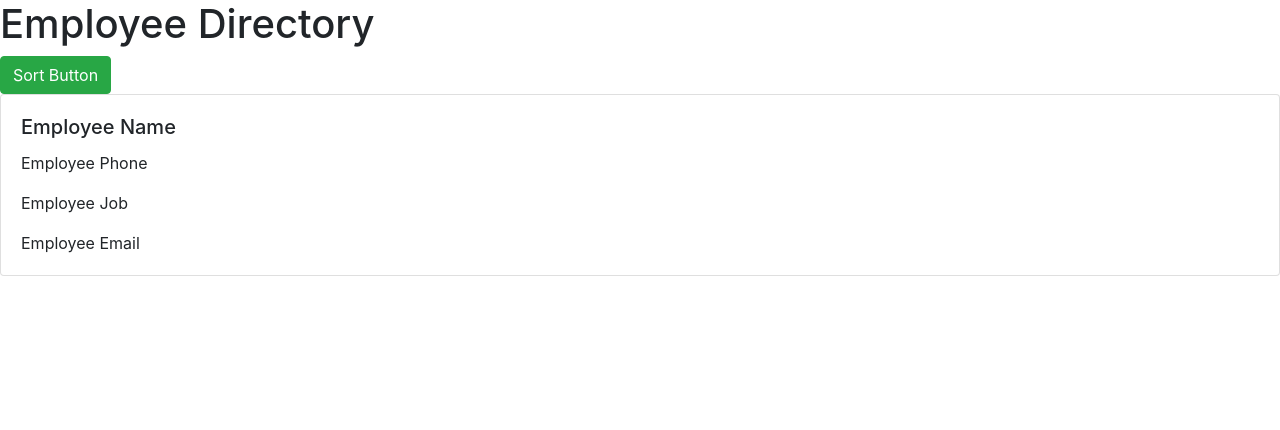
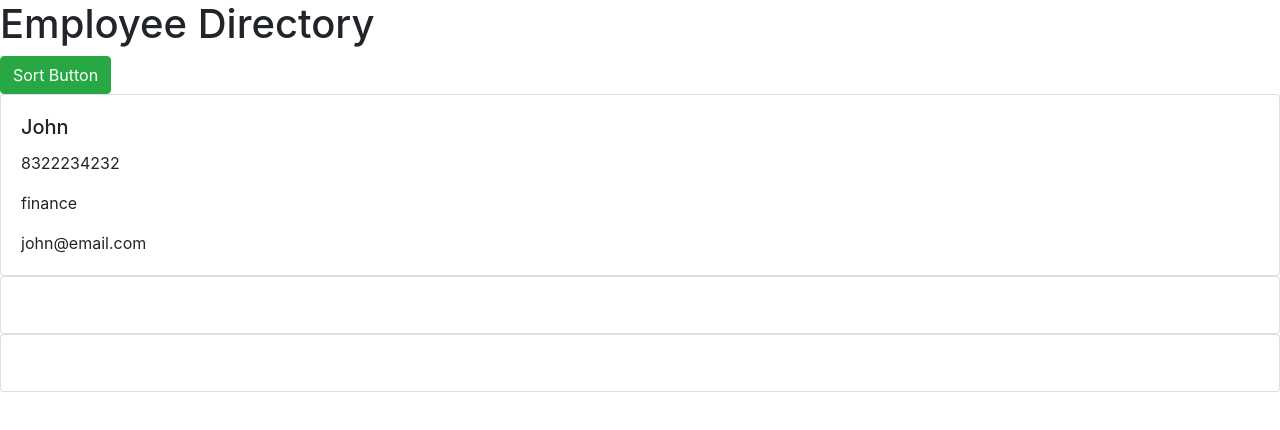
Before and after one commit to tlam1288/Employee-Directory, a React (Create React App) app: page / in a window 1280 px wide. Shown: the top 430 px of the page. Built offline with nearby package versions, Linux system fonts and the light colour scheme.

Commit message:
made Header and Employee components

```diff
--- /dev/null
+++ b/src/components/Employee.js
@@ -0,0 +1,16 @@
+import React from "react";
+
+function Employee(props) {
+  return (
+    <div class="card">
+      <div class="card-body">
+        <h5 class="card-title">{props.name}</h5>
+        <p class="card-text">{props.phone}</p>
+        <p class="card-text">{props.job}</p>
+        <p class="card-text">{props.email}</p>
+      </div>
+    </div>
+  );
+}
+
+export default Employee;
--- /dev/null
+++ b/src/components/Header.js
@@ -0,0 +1,11 @@
+import React from "react";
+
+function Header() {
+  return (
+    <header>
+      <h1>Employee Directory</h1>
+    </header>
+  );
+}
+
+export default Header;
--- a/src/components/Wrapper.js
+++ b/src/components/Wrapper.js
@@ -1,24 +1,22 @@
 import React from "react";
+import Header from "./Header";
+import Employee from "./Employee";
 
 function Wrapper() {
   return (
     <div>
-      <header>
-        <h1>Employee Directory</h1>
-      </header>
+      <Header />
       <button type="button" class="btn btn-success">
         Sort Button
       </button>
-      <body>
-        <div class="card">
-          <div class="card-body">
-            <h5 class="card-title">Employee Name</h5>
-            <p class="card-text">Employee Phone</p>
-            <p class="card-text">Employee Job</p>
-            <p class="card-text">Employee Email</p>
-          </div>
-        </div>
-      </body>
+      <Employee
+        name="John"
+        phone="8322234232"
+        job="finance"
+        email="john@email.com"
+      />
+      <Employee />
+      <Employee />
     </div>
   );
 }
```
